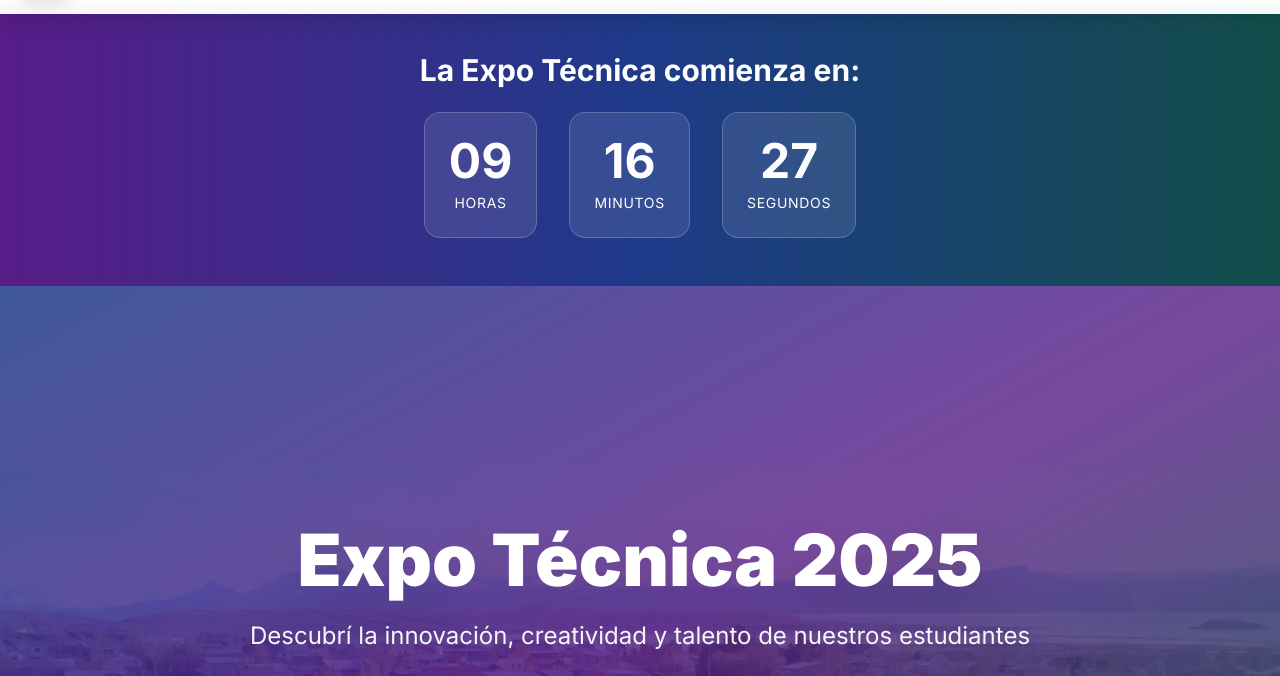
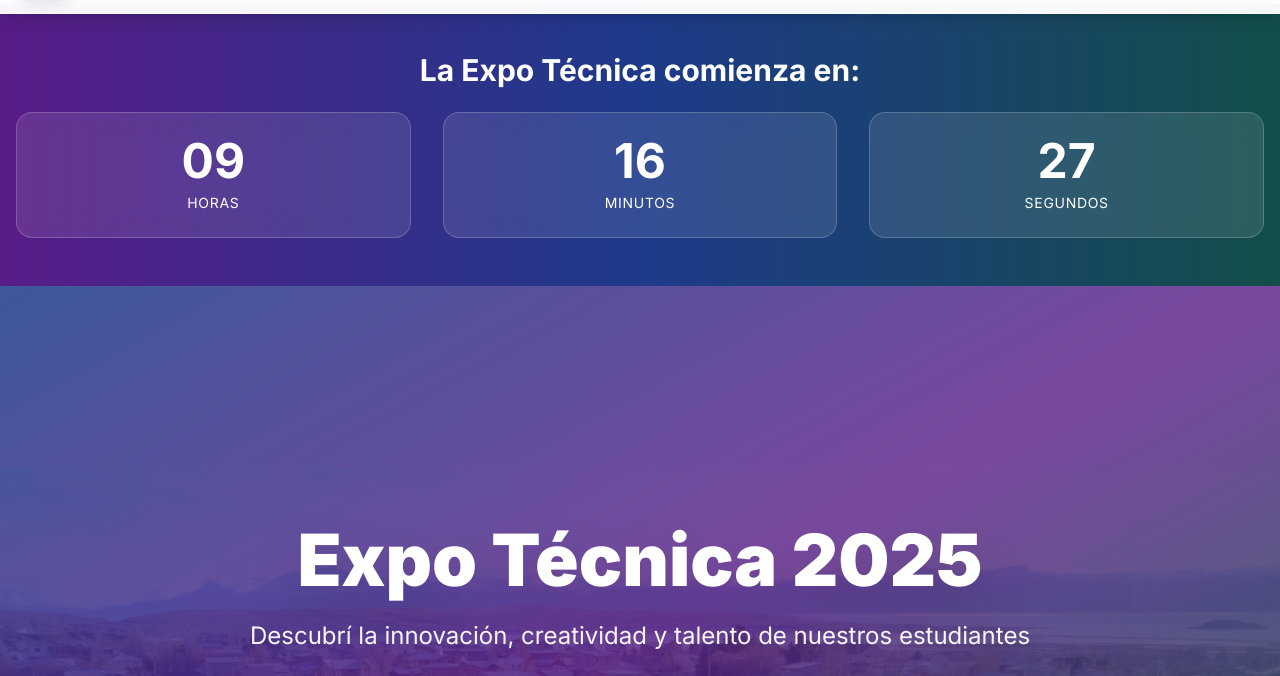
Before and after one commit to pablolimardo/expotecnica2025, a website: page index.html in a window 1280 px wide. Shown: the part 76-752 px from the top of the page. Drawn offline with nearby package versions, Linux system fonts and the light colour scheme.

Commit message:
Correccion de cronometro

```diff
--- a/index.html
+++ b/index.html
@@ -158,18 +158,18 @@
         <div class="container mx-auto px-4">
             <div class="text-center text-white">
                 <h3 class="text-2xl md:text-3xl font-bold mb-6">La Expo Técnica comienza en:</h3>
-                <div id="countdown" class="flex flex-wrap justify-center gap-4 md:gap-8">
-                    <div class="bg-white/10 backdrop-blur-md rounded-2xl p-6 min-w-[100px] border border-white/20">
-                        <div id="hours" class="text-4xl md:text-5xl font-bold mb-2">00</div>
-                        <div class="text-sm uppercase tracking-wider">Horas</div>
+                <div id="countdown" class="flex justify-center gap-2 md:gap-8">
+                    <div class="bg-white/10 backdrop-blur-md rounded-2xl p-4 md:p-6 flex-1 max-w-[110px] md:max-w-none md:min-w-[100px] border border-white/20">
+                        <div id="hours" class="text-3xl md:text-5xl font-bold mb-1 md:mb-2">00</div>
+                        <div class="text-xs md:text-sm uppercase tracking-wider">Horas</div>
                     </div>
-                    <div class="bg-white/10 backdrop-blur-md rounded-2xl p-6 min-w-[100px] border border-white/20">
-                        <div id="minutes" class="text-4xl md:text-5xl font-bold mb-2">00</div>
-                        <div class="text-sm uppercase tracking-wider">Minutos</div>
+                    <div class="bg-white/10 backdrop-blur-md rounded-2xl p-4 md:p-6 flex-1 max-w-[110px] md:max-w-none md:min-w-[100px] border border-white/20">
+                        <div id="minutes" class="text-3xl md:text-5xl font-bold mb-1 md:mb-2">00</div>
+                        <div class="text-xs md:text-sm uppercase tracking-wider">Minutos</div>
                     </div>
-                    <div class="bg-white/10 backdrop-blur-md rounded-2xl p-6 min-w-[100px] border border-white/20">
-                        <div id="seconds" class="text-4xl md:text-5xl font-bold mb-2">00</div>
-                        <div class="text-sm uppercase tracking-wider">Segundos</div>
+                    <div class="bg-white/10 backdrop-blur-md rounded-2xl p-4 md:p-6 flex-1 max-w-[110px] md:max-w-none md:min-w-[100px] border border-white/20">
+                        <div id="seconds" class="text-3xl md:text-5xl font-bold mb-1 md:mb-2">00</div>
+                        <div class="text-xs md:text-sm uppercase tracking-wider">Segundos</div>
                     </div>
                 </div>
             </div>
```
